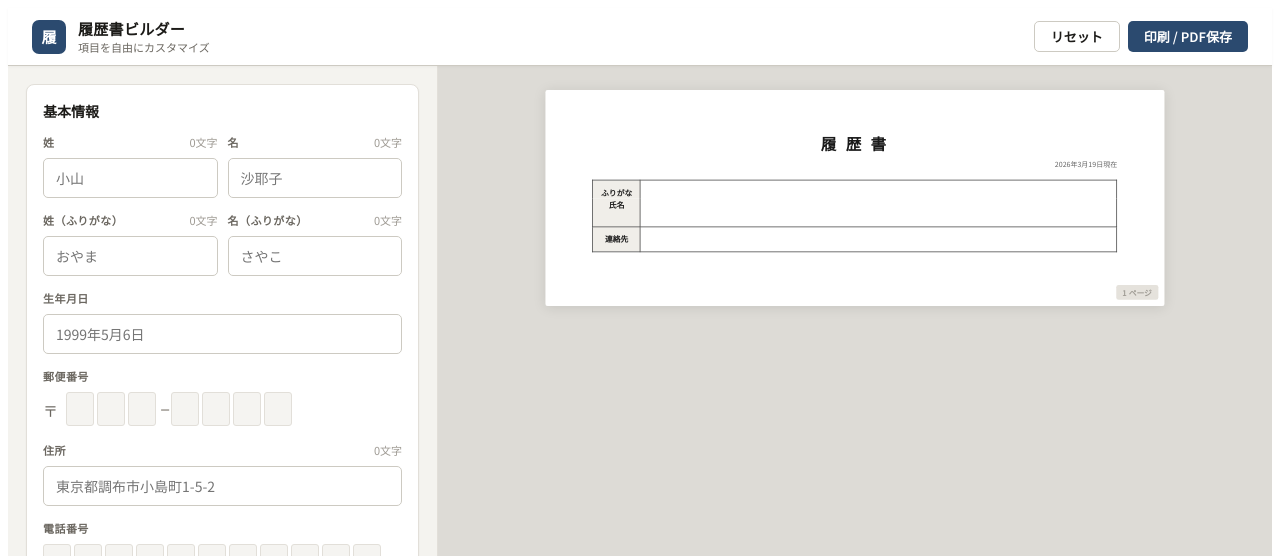
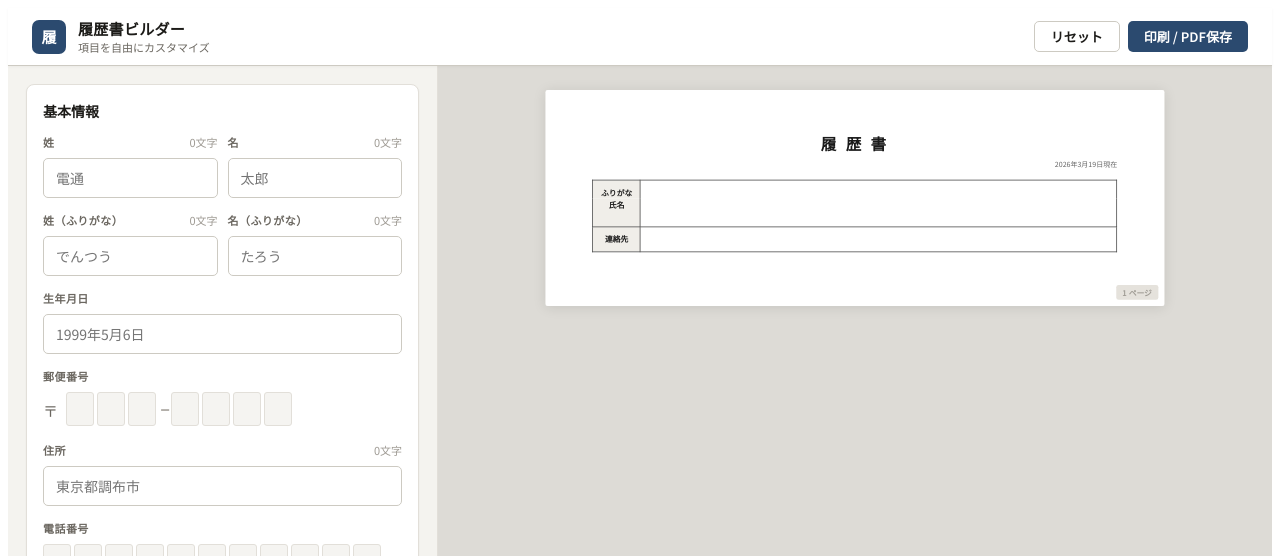
Before and after one commit to gunetaro/resume-builder, a React (Vite) app: page / in a window 1280 px wide. Shown: the top 556 px of the page. Built offline with nearby package versions, Linux system fonts and the light colour scheme.

Commit message:
fix placeholders

```diff
--- a/src/App.jsx
+++ b/src/App.jsx
@@ -613,18 +613,18 @@ export default function ResumeBuilder() {
               {/* Name: split into 姓 / 名 */}
               <div style={{ display: "grid", gridTemplateColumns: "1fr 1fr", gap: "10px" }}>
                 <Field label="姓" charCount={<CharCount value={basic.lastName} />}>
-                  <Input value={basic.lastName} onChange={setB("lastName")} placeholder="小山" />
+                  <Input value={basic.lastName} onChange={setB("lastName")} placeholder="電通" />
                 </Field>
                 <Field label="名" charCount={<CharCount value={basic.firstName} />}>
-                  <Input value={basic.firstName} onChange={setB("firstName")} placeholder="沙耶子" />
+                  <Input value={basic.firstName} onChange={setB("firstName")} placeholder="太郎" />
                 </Field>
               </div>
               <div style={{ display: "grid", gridTemplateColumns: "1fr 1fr", gap: "10px" }}>
                 <Field label="姓（ふりがな）" charCount={<CharCount value={basic.lastNameKana} />}>
-                  <Input value={basic.lastNameKana} onChange={setB("lastNameKana")} placeholder="おやま" />
+                  <Input value={basic.lastNameKana} onChange={setB("lastNameKana")} placeholder="でんつう" />
                 </Field>
                 <Field label="名（ふりがな）" charCount={<CharCount value={basic.firstNameKana} />}>
-                  <Input value={basic.firstNameKana} onChange={setB("firstNameKana")} placeholder="さやこ" />
+                  <Input value={basic.firstNameKana} onChange={setB("firstNameKana")} placeholder="たろう" />
                 </Field>
               </div>
 
@@ -641,7 +641,7 @@ export default function ResumeBuilder() {
               </Field>
 
               <Field label="住所" charCount={<CharCount value={basic.address} />}>
-                <Input value={basic.address} onChange={setB("address")} placeholder="東京都調布市小島町1-5-2" />
+                <Input value={basic.address} onChange={setB("address")} placeholder="東京都調布市" />
               </Field>
 
               {/* Phone with digit boxes */}
```
